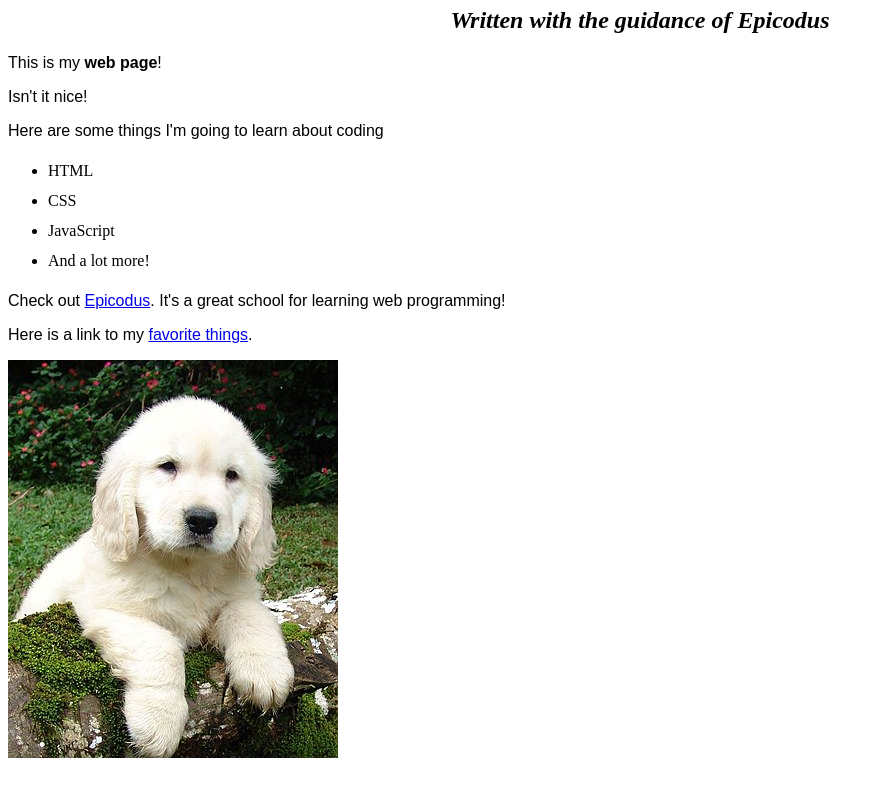
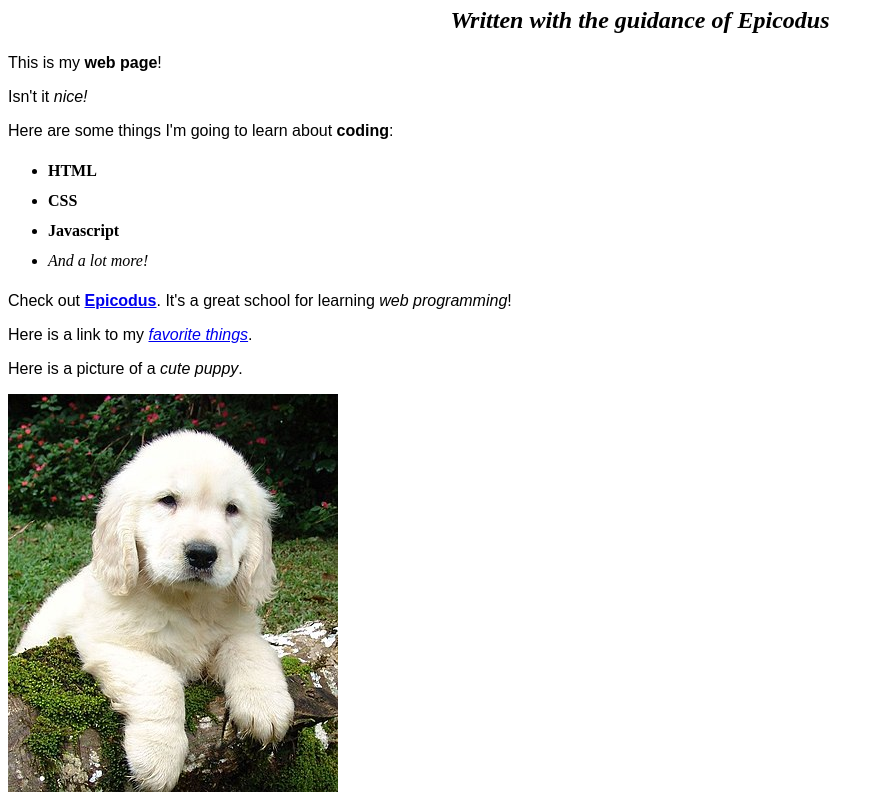
Before and after one commit to philiprobertovich/my-first-webpage, a plain HTML site: page my-first-webpage.html in a window 1280 px wide. Shown: the part 73-877 px from the top of the page, without its empty margins (0-884 px from the left). Before the commit the page ends 843 px from the top, so only its background shows below. Drawn offline with Linux system fonts and the light colour scheme.

Commit message:
add strong and em tags throughout the page

```diff
--- a/my-first-webpage.html
+++ b/my-first-webpage.html
@@ -5,23 +5,28 @@
   <title>Web page #1</title>
 </head>
 <body>
-  <h1>My first webpage</h1>
-  <h2>Written with the guidance of <em>Epicodus</em></h2>
+  <h1>My <em>first</em> web page</h1>
+  <h2>Written with the guidance of Epicodus</h2>
 
   <p>This is my <strong> web page</strong>!</p>
-  <p>Isn't it nice!</p>
+  <p>Isn't it <em>nice!</em></p>
 
-  <p>Here are some things I'm going to learn about coding</p>
+  <p>
+    Here are some things I'm going to learn about <strong>coding</strong>:
+  </p>
   <ul>
-    <li>HTML</li>
-    <li>CSS</li>
-    <li>JavaScript</li>
-    <li>And a lot more!</li>
+    <li><strong>HTML</strong></li>
+    <li><strong>CSS</strong></li>
+    <li><strong>Javascript</strong></li>
+    <li><em>And a lot more!</em></li>
   </ul>
 
-  <p>Check out <a href="http://www.epicodus.com/">Epicodus</a>. It's a great school for learning web programming!</p>
-  <p>Here is a link to my <a href="favorite-things.html">favorite things</a>.</p>
+  <p>
+    Check out <a href="http://www.epicodus.com/"><strong>Epicodus</strong></a>. It's a great school for learning <em>web programming</em>!
+  </p>
+  <p>Here is a link to my <a href="index.html"><em>favorite things</em></a>.</p>
 
+  <p>Here is a picture of a <em>cute puppy</em>.</p>
   <img src="img/puppy.jpg" alt="A picture of a puppy.">
 </body>
 </html>
```
